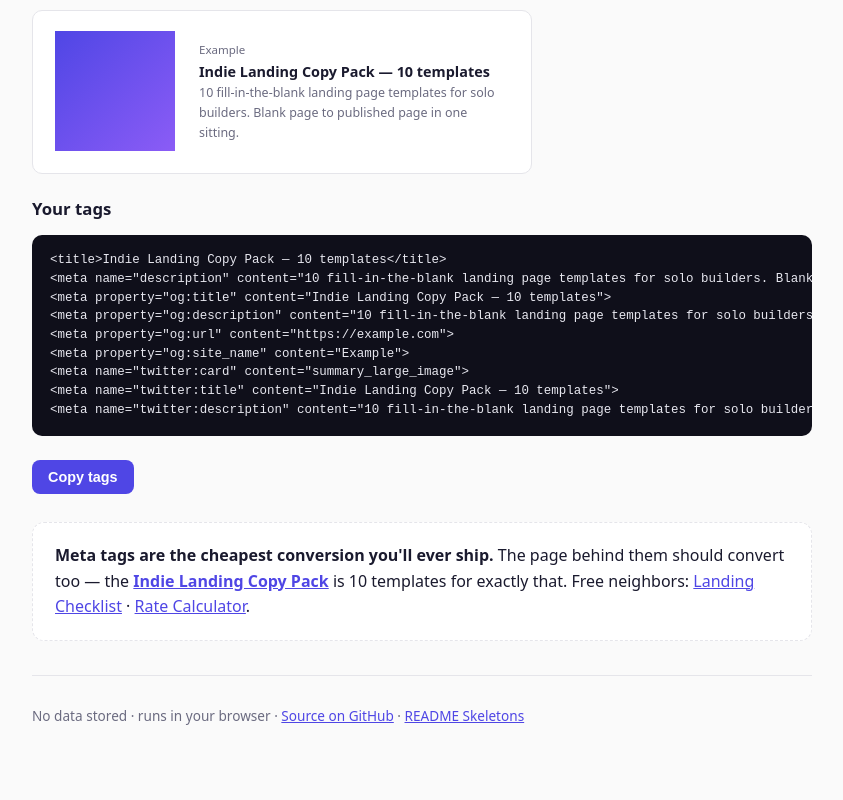
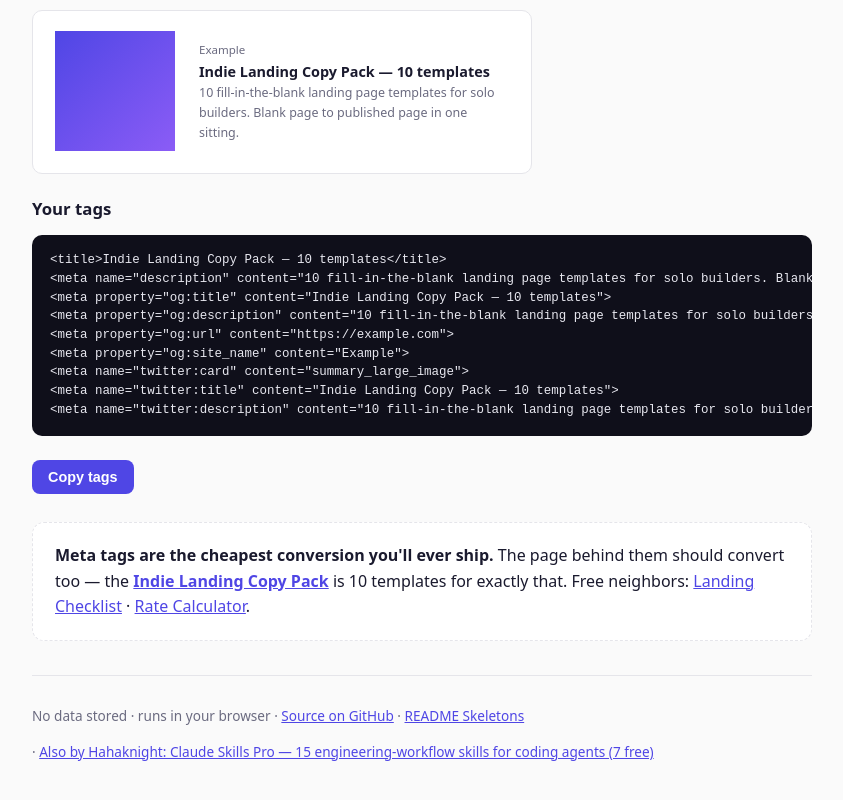
Before and after one commit to Hahaknight/seo-meta-generator, a plain HTML site: page index.html in a window 1280 px wide. Shown: the part 776-1576 px from the top of the page, without its empty margins (218-1061 px from the left). Drawn offline with Linux system fonts and the light colour scheme.

Commit message:
Footer cross-link to Claude Skills Pro flagship

```diff
--- a/index.html
+++ b/index.html
@@ -80,7 +80,8 @@
 
   <footer>
     <p>No data stored · runs in your browser · <a href="https://github.com/Hahaknight/seo-meta-generator">Source on GitHub</a> · <a href="https://hahaknight.github.io/dev-readme-skeleton-pack/">README Skeletons</a></p>
-  </footer>
+   · <a href="https://github.com/Hahaknight/claude-skills-pro">Also by Hahaknight: Claude Skills Pro — 15 engineering-workflow skills for coding agents (7 free)</a>
+</footer>
 </div>
 <script>
 function el(i){return document.getElementById(i);}
```
